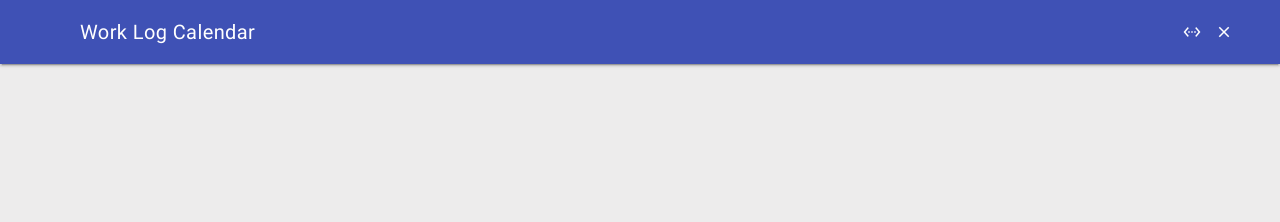
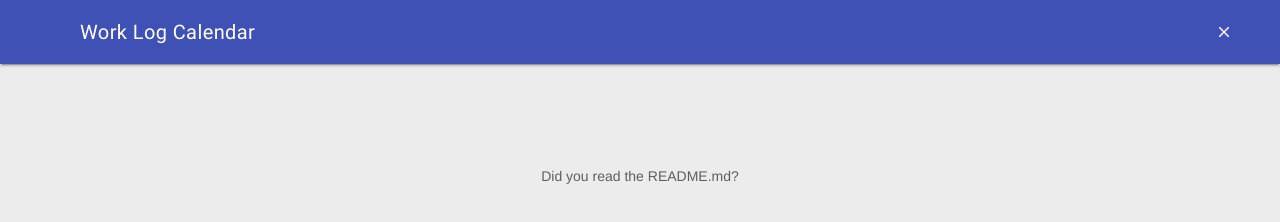
Before and after one commit to dirkstals/work-log-calendar, a website with bundled scripts: page src/index.html in a window 1280 px wide. Built offline with nearby package versions, Linux system fonts and the light colour scheme; files whose address does not match are found by name.

Commit message:
browser message

```diff
--- a/src/scripts/app.js
+++ b/src/scripts/app.js
@@ -1,3 +1,14 @@
+
+if(typeof require === 'undefined'){
+
+    var message = document.createElement('p');
+        message.id = 'norequire';
+        message.textContent = [
+            'Did you read the README.md?'
+        ].join('');
+
+    document.querySelector('#calendar').appendChild(message);
+}
 
 var notification = require('./scripts/notification'),
     menu = require('./scripts/menu'),
@@ -10,7 +21,7 @@ var notification = require('./scripts/notification'),
 var init = function(){
 
     document.querySelector('#closeapp').addEventListener('click', menu.close);
-    document.querySelector('[data-action="devtools"]').addEventListener('click', menu.devtools);
+    //document.querySelector('[data-action="devtools"]').addEventListener('click', menu.devtools);
 
     calendar.init();
     notification.heartbeat();
--- a/src/styles/app.css
+++ b/src/styles/app.css
@@ -17,7 +17,6 @@
          url('../fonts/Roboto/Roboto-Regular-webfont.woff') format('woff'),
          url('../fonts/Roboto/Roboto-Regular-webfont.ttf') format('truetype');
 }
-
 
 @font-face {
     font-family: 'Roboto';
@@ -76,7 +75,6 @@
   font-weight: 300;
 }
 
-
 .leftmenu{
     position: absolute;
     left: 0px;
@@ -87,8 +85,6 @@
     position: absolute;
     right: 16px;
 }
-
-
 
 html, body {
   overflow: hidden;
@@ -105,6 +101,11 @@ body #content {
 
 body #calendar{
     margin-bottom: 0;
+}
+
+#norequire{
+    text-align: center;
+    padding-top: 100px;
 }
 
 header{
```
Also changed, not shown: src/index.html (+2 -2 lines).
